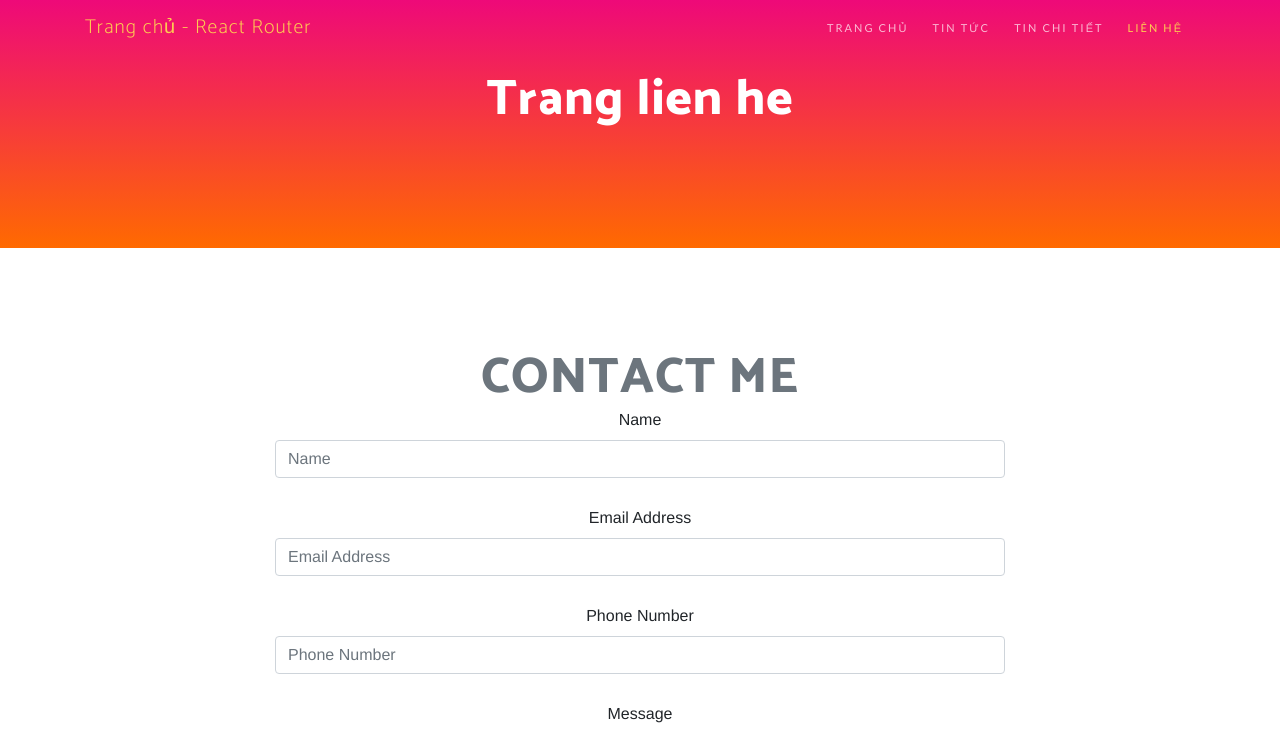
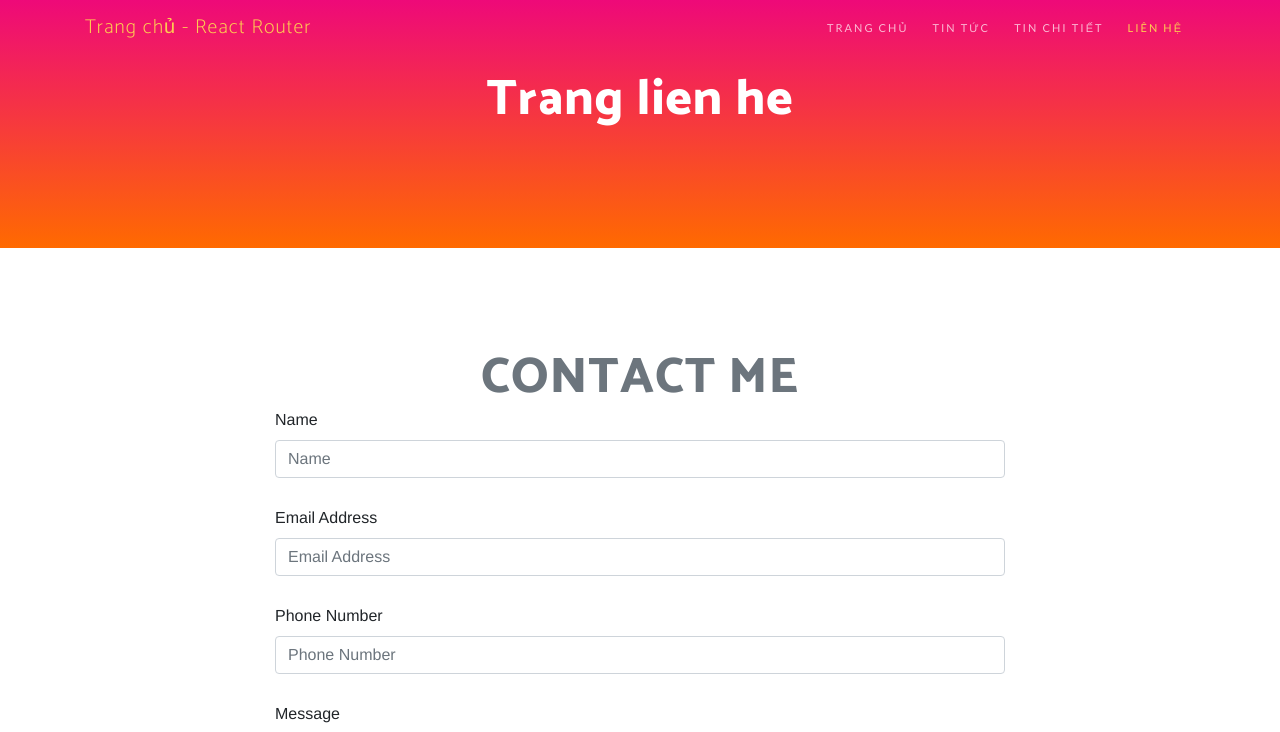
Before and after one commit to hoangchien97/react-fedu, a React (Create React App) app: page /contact in a window 1280 px wide. Shown: the top 732 px of the page. Built offline with nearby package versions, Linux system fonts and the light colour scheme; a web font is replaced by a local one.

Commit message:
using isRedirect for redirect

```diff
--- a/src/component/Contact/Contact.js
+++ b/src/component/Contact/Contact.js
@@ -1,7 +1,25 @@
 import React, { Component } from "react";
+import "./contact.scss";
+import { Redirect } from "react-router-dom";
+class Contact extends Component {
+  constructor(props) {
+    super(props);
+    this.state = {
+      isRedirect: false,
+    };
+  }
 
-class Contact extends Component {
+  sendContact = (event) => {
+    // khong cho chuyen trang
+    event.preventDefault();
+    this.setState({
+      isRedirect: true,
+    });
+  };
   render() {
+    if (this.state.isRedirect) {
+      return <Redirect to="/" />;
+    }
     return (
       <div>
         <header className="masthead tintuc">
@@ -41,7 +59,7 @@ class Contact extends Component {
                 >
                   <div className="control-group">
                     <div className="form-group floating-label-form-group controls mb-0 pb-2">
-                      <label>Name</label>
+                      <label className="label-form">Name</label>
                       <input
                         className="form-control"
                         id="name"
@@ -56,7 +74,7 @@ class Contact extends Component {
                   </div>
                   <div className="control-group">
                     <div className="form-group floating-label-form-group controls mb-0 pb-2">
-                      <label>Email Address</label>
+                      <label className="label-form">Email Address</label>
                       <input
                         className="form-control"
                         id="email"
@@ -70,7 +88,7 @@ class Contact extends Component {
                   </div>
                   <div className="control-group">
                     <div className="form-group floating-label-form-group controls mb-0 pb-2">
-                      <label>Phone Number</label>
+                      <label className="label-form">Phone Number</label>
                       <input
                         className="form-control"
                         id="phone"
@@ -85,7 +103,7 @@ class Contact extends Component {
                   </div>
                   <div className="control-group">
                     <div className="form-group floating-label-form-group controls mb-0 pb-2">
-                      <label>Message</label>
+                      <label className="label-form">Message</label>
                       <textarea
                         className="form-control"
                         id="message"
@@ -105,6 +123,9 @@ class Contact extends Component {
                       type="submit"
                       className="btn btn-primary btn-xl"
                       id="sendMessageButton"
+                      onClick={(event) => {
+                        this.sendContact(event);
+                      }}
                     >
                       Send
                     </button>
--- /dev/null
+++ b/src/component/Contact/contact.scss
@@ -0,0 +1,3 @@
+.label-form {
+  float: left;
+}
```
